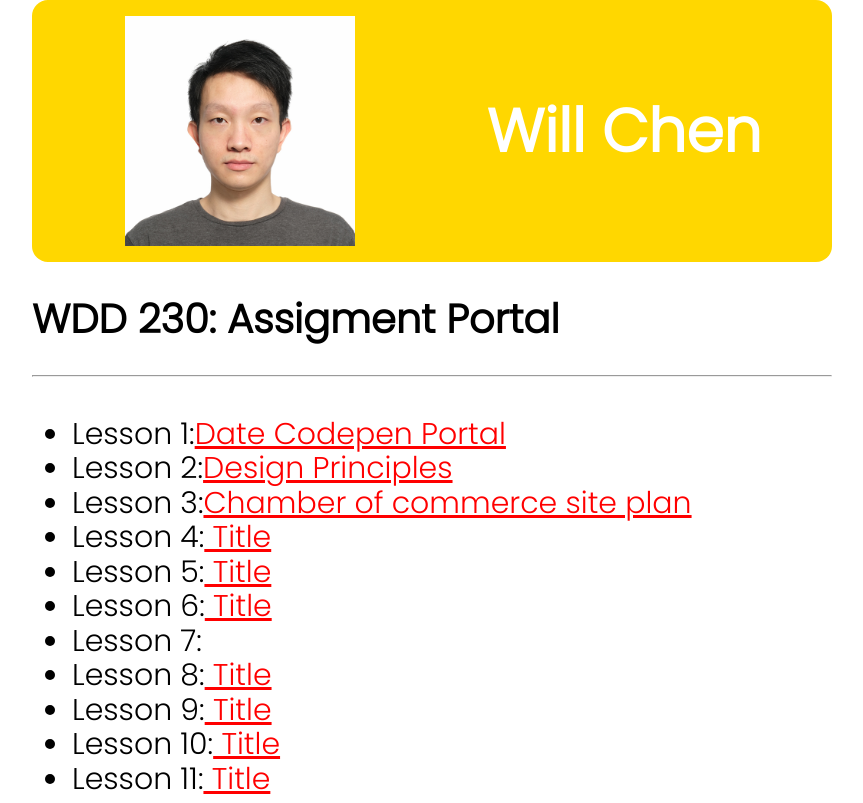
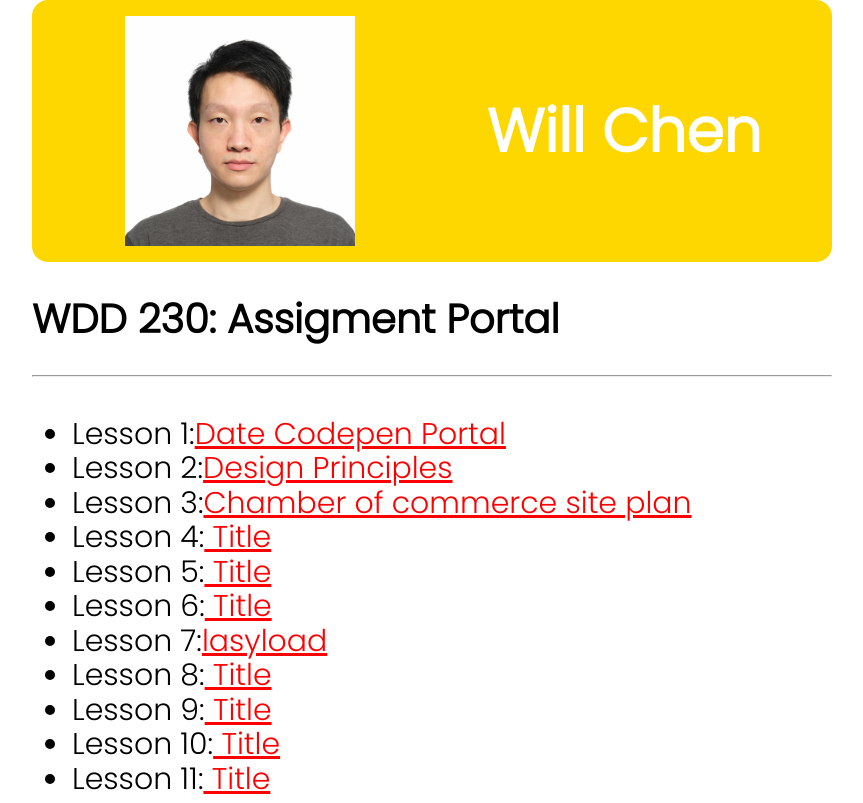
Before and after one commit to willchen199/wdd230, a plain HTML site: page index.html in a window 1280 px wide. Shown: the top 803 px of the page, without its empty margins (208-1071 px from the left). Drawn offline with Linux system fonts and the light colour scheme.

Commit message:
sadfsadf

```diff
--- a/index.html
+++ b/index.html
@@ -26,7 +26,7 @@
         <li>Lesson 4:<a href=""> Title</a></li>
         <li>Lesson 5:<a href=""> Title</a></li>
         <li>Lesson 6:<a href=""> Title</a></li>
-        <li>Lesson 7:<a href="lesson07/lazyload.html"> </a></li>
+        <li>Lesson 7:<a href="lesson07/lazyload.html">lasyload </a></li>
         <li>Lesson 8:<a href=""> Title</a></li>
         <li>Lesson 9:<a href=""> Title</a></li>
         <li>Lesson 10:<a href=""> Title</a></li>
```
